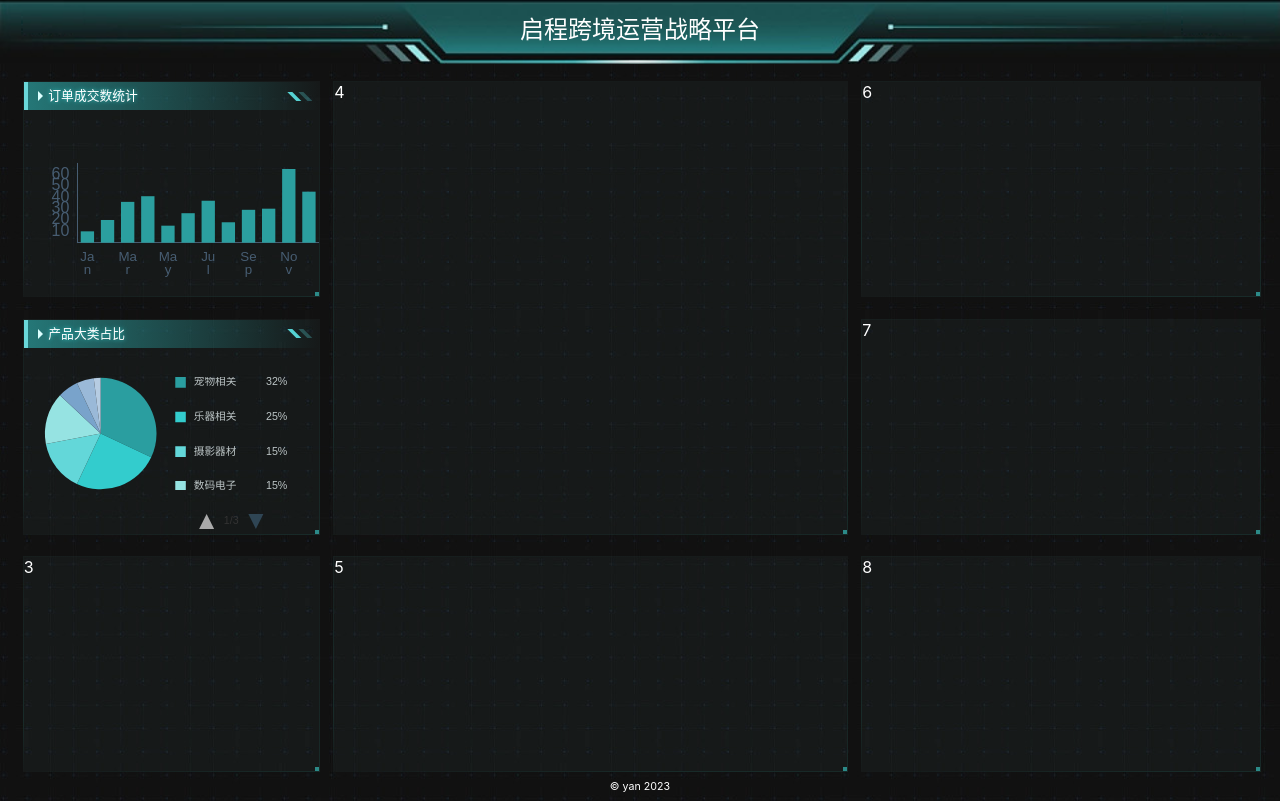
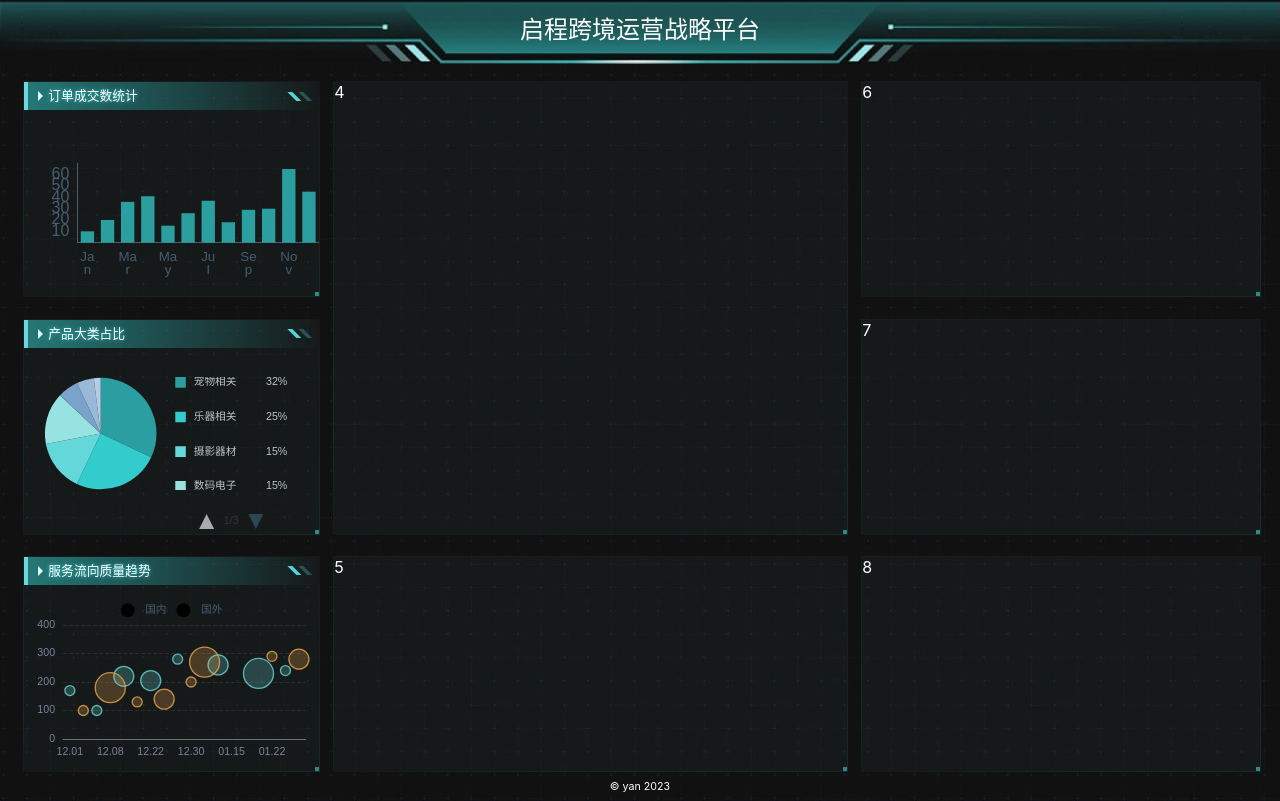
Before and after one commit to ReeseKenn/big-screen-react, a React (Vite) app: page /#/ in a window 1280 px wide. Built offline with nearby package versions, Linux system fonts and the light colour scheme.

Commit message:
added chart3

```diff
--- /dev/null
+++ b/src/components/chart-3.tsx
@@ -0,0 +1,134 @@
+import React, {useEffect, useRef} from 'react';
+import {Title} from "./title";
+import * as echarts from "echarts";
+import {createEchartsOptions} from "../shared/create-echarts-options";
+import {px} from "../shared/px";
+
+export const Chart3 = () => {
+    const divRef = useRef(null);
+    const data = [
+        [
+            ['12.01', 170, 1],
+            ['12.07', 100, 1],
+            ['12.14', 220, 2],
+            ['12.22', 205, 2],
+            ['12.28', 280, 1],
+            ['01.10', 260, 2],
+            ['01.20', 230, 3],
+            ['01.28', 240, 1],
+        ],
+        [
+            ['12.02', 100, 1],
+            ['12.08', 180, 3],
+            ['12.15', 130, 1],
+            ['12.24', 140, 2],
+            ['12.30', 200, 1],
+            ['01.31', 280, 2],
+            ['01.07', 270, 3],
+            ['01.22', 290, 1]
+        ]
+    ];
+    useEffect(() => {
+
+        var myChart1 = echarts.init(divRef.current);
+        myChart1.setOption(createEchartsOptions({
+            grid: {
+                x: px(10),
+                y: px(30),
+                x2: px(10),
+                y2: px(10),
+                containLabel: true
+            },
+            legend: {
+                top: px(10),
+                data: ['国内', '国外'],
+                textStyle: {
+                    color: '#475d72'
+                },
+                itemStyle: [{
+                    color: 'rgba(105,216,217,0.3)',
+                    borderColor: '#69d8d9',
+                    borderWidth: px(1)
+                }, {
+                    color: 'rgba(236,168,80,0.3)',
+                    borderColor: '#eca850',
+                    borderWidth: px(1)
+                }]
+
+            },
+            xAxis: {
+                type: 'category',
+                data: ['12.01', '12.02', '12.07', '12.08', '12.14', '12.15', '12.22', '12.24', '12.28', '12.30', '01.07', '01.10', '01.15', '01.15', '01.20', '01.22', '01.28', '01.31'],
+                axisTick: {show: false},
+            },
+            yAxis: {
+                max: 400,
+                min: 0,
+                splitLine: {
+                    show: true,
+                    lineStyle: {
+                        type: 'dashed',
+                        color: ['#292e2c']
+                    }
+                },
+                scale: true
+            },
+            series: [
+                {
+                    name: '国内',
+                    data: data[0],
+                    type: 'scatter',
+                    symbolSize: function (data) {
+                        console.log(data)
+                        // return Math.sqrt(data[2]) / 5e2;
+                        return data[2] * 10;
+                    },
+                    label: {
+                        emphasis: {
+                            show: false,
+                            formatter: function (param) {
+                                return param.data[3];
+                            },
+                            position: 'top'
+                        }
+                    },
+                    itemStyle: {
+                        color: 'rgba(105,216,217,0.3)',
+                        borderColor: '#69d8d9',
+                        borderWidth: px(1)
+                    }
+                }
+                ,
+                {
+                    name: '国外',
+                    data: data[1],
+                    type: 'scatter',
+                    symbolSize: function (data) {
+                        // return Math.sqrt(data[2]) / 5e2;
+                        return data[2] * 10;
+                    },
+                    label: {
+                        emphasis: {
+                            show: false,
+                            formatter: function (param) {
+                                return param.data[3];
+                            },
+                            position: 'top'
+                        }
+                    },
+                    itemStyle: {
+                        color: 'rgba(236,168,80,0.3)',
+                        borderColor: '#eca850',
+                        borderWidth: px(1)
+                    }
+                }]
+        }))
+    }, []);
+
+    return (
+        <section className="bordered section3">
+            <Title title="服务流向质量趋势"/>
+            <div ref={divRef} className="chart">123</div>
+        </section>
+    );
+};
--- a/src/pages/home.tsx
+++ b/src/pages/home.tsx
@@ -4,6 +4,7 @@ import headerBg from '../images/headerBg.png';
 import bg from '../images/bg.png';
 import {Chart1} from "../components/chart-1";
 import {Chart2} from "../components/chart-2";
+import {Chart3} from "../components/chart-3";
 
 
 export const Home = () => {
@@ -17,7 +18,7 @@ export const Home = () => {
             <main>
                 <Chart1/>
                 <Chart2/>
-                <section className="bordered section3">3</section>
+                <Chart3/>
                 <section className="bordered section4">4</section>
                 <section className="bordered section5">5</section>
                 <section className="bordered section6">6</section>
```
